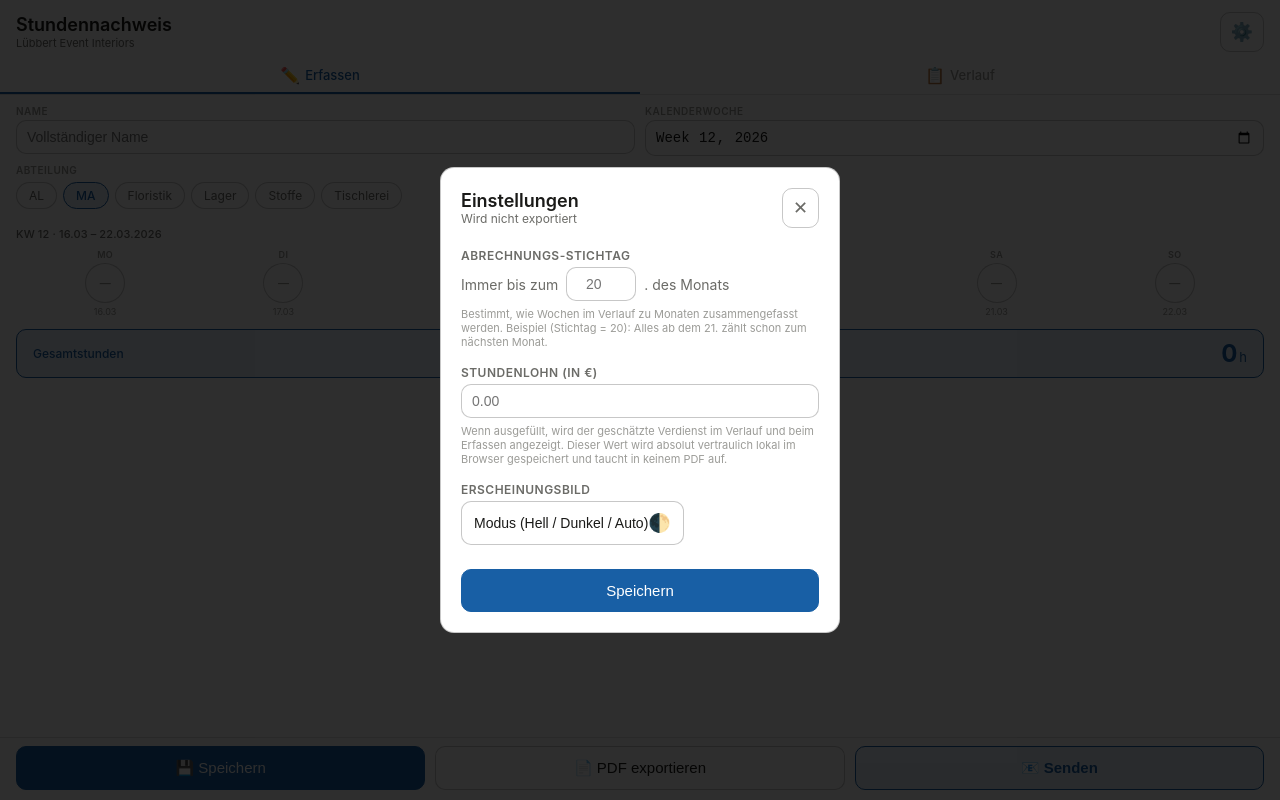
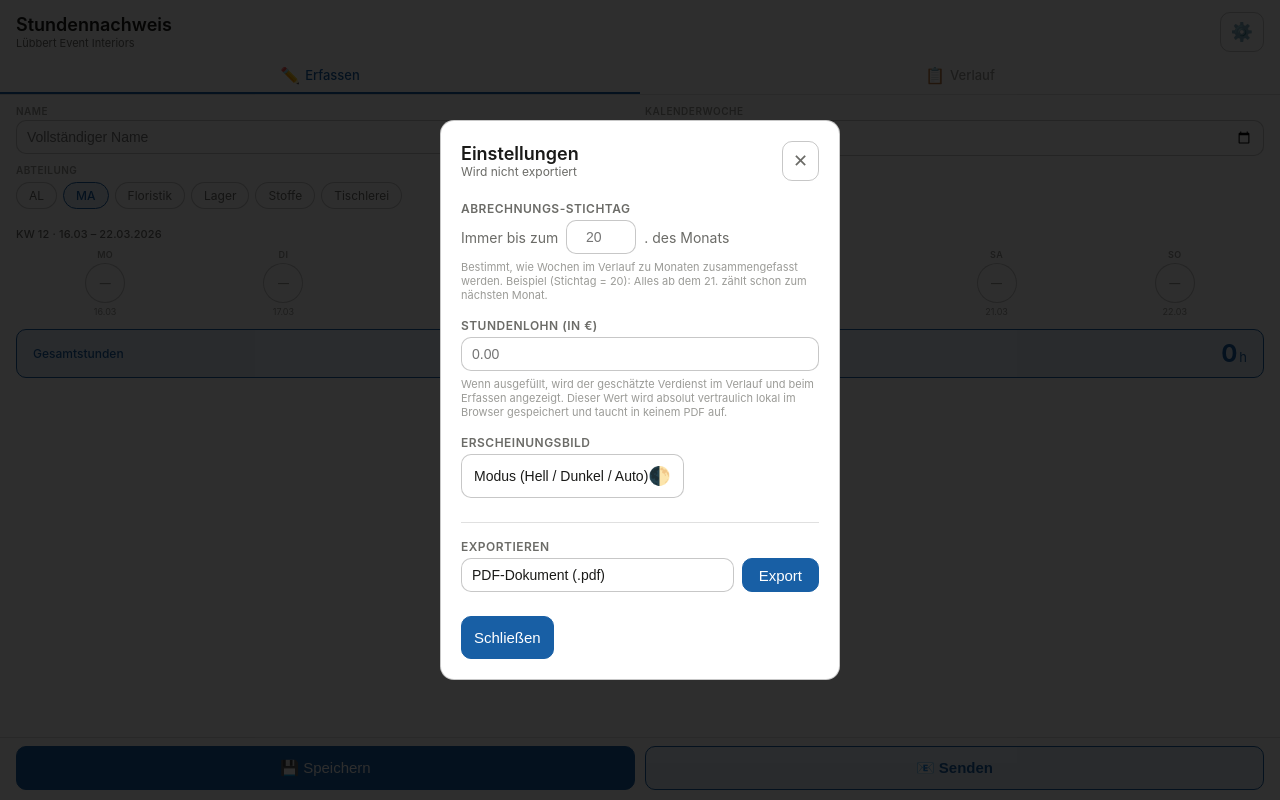
Before and after one commit to TheGp626/Stundenzettel, a plain HTML site: page index.html in a window 1280 px wide. Both pictures are taken after a click on the button "⚙️". Drawn offline with nearby package versions, Linux system fonts and the light colour scheme.

Commit message:
Add files via upload

```diff
--- a/index.html
+++ b/index.html
@@ -181,7 +181,7 @@
       line-height: 1
     }
 
-    /* ── META SECTION (name / week / dept) ── */
+    /* ── META SECTION ── */
     .meta-section {
       padding: 10px 16px 8px;
       flex-shrink: 0
@@ -448,13 +448,7 @@
       font-weight: 600
     }
 
-    .history-page-sub {
-      font-size: 13px;
-      color: var(--text2);
-      margin-top: 2px
-    }
-
-    /* ── FORM ELEMENTS (shift inputs) ── */
+    /* ── FORM ELEMENTS ── */
     .field {
       margin-bottom: 10px
     }
@@ -884,14 +878,13 @@
       touch-action: none
     }
 
-    .sig-actions {
-      display: flex;
-      gap: 8px;
-      margin-top: 10px
-    }
-
-    .sig-actions .btn {
-      margin: 0
+    /* ── MONSTER CAN ICON ── */
+    .monster-icon {
+      height: 20px;
+      width: auto;
+      vertical-align: middle;
+      margin-left: 4px;
+      border-radius: 2px;
     }
   </style>
 </head>
@@ -923,7 +916,6 @@
     <!-- ══════════ ERFASSEN PAGE ══════════ -->
     <div class="page active" id="page-home">
 
-      <!-- Name · KW · Dept -->
       <div class="meta-section">
         <div class="meta-fields">
           <div class="meta-field">
@@ -946,13 +938,11 @@
         </div>
       </div>
 
-      <!-- Week Strip -->
       <div class="week-strip-section">
         <div class="week-strip-header" id="week-strip-label"></div>
         <div class="week-strip" id="week-strip"></div>
       </div>
 
-      <!-- Total chip -->
       <div class="week-total-chip">
         <span class="wtc-label">Gesamtstunden</span>
         <div>
@@ -961,13 +951,10 @@
         </div>
       </div>
 
-      <!-- Day editor (or empty state) -->
       <div class="day-editor-area" id="day-editor-area"></div>
 
-      <!-- Action buttons -->
       <div class="fab-area">
         <button class="btn primary" onclick="saveWeek()">💾 Speichern</button>
-        <button class="btn" onclick="exportPDF()">📄 PDF exportieren</button>
         <button class="btn send" id="btn-send" onclick="sendToBuchhaltung()">📧 Senden</button>
       </div>
 
@@ -984,7 +971,7 @@
       </div>
     </div>
 
-  </div><!-- /.app -->
+  </div>
 
   <div class="toast" id="toast"></div>
 
@@ -1049,8 +1036,17 @@
           <span class="theme-btn-icon" style="font-size: 18px;">🌓</span>
         </button>
       </div>
+      <div class="field" style="margin-top: 24px; border-top: 0.5px solid var(--border); padding-top: 16px;">
+        <label>Exportieren</label>
+        <div style="display: flex; gap: 8px;">
+          <select id="export-type" class="meta-input" style="flex: 1;">
+            <option value="pdf">PDF-Dokument (.pdf)</option>
+          </select>
+          <button class="btn primary" style="flex: 0 0 auto; width: auto; padding: 0 16px;" onclick="handleSettingsExport()">Export</button>
+        </div>
+      </div>
       <div class="sig-actions" style="margin-top: 24px;">
-        <button class="btn primary" onclick="saveSettingsModal()">Speichern</button>
+        <button class="btn primary" onclick="saveSettingsModal()">Schließen</button>
       </div>
     </div>
   </div>
@@ -1066,9 +1062,7 @@
     // ── DATA STORES ──
     var shiftSigCanvases = {};
     var shiftSigData = {};
-    // shiftValues[dayIdx][shiftIdx] = {von, bis, ort, al, pause}
     var shiftValues = {};
-    // shiftCounts[dayIdx] = number of shifts
     var shiftCounts = {};
     var activeDayIdx = null;
 
@@ -1109,7 +1103,7 @@
       var euros = totalHours * hourlyWage;
       if (monsterMode) {
         var cans = Math.floor(euros / MONSTER_PRICE);
-        return '≈ ' + cans + ' 🥤';
+        return '≈ ' + cans + ' <img src="icons/monsta_can.png" class="monster-icon" alt="Monster Can">';
       }
       return '≈ ' + euros.toFixed(2).replace('.', ',') + ' €';
     }
@@ -1665,6 +1659,13 @@
         renderHistory();
       }
       showToast('Einstellungen gespeichert');
+    }
+
+    function handleSettingsExport() {
+      var type = document.getElementById('export-type').value;
+      if (type === 'pdf') {
+        exportPDF();
+      }
     }
 
     // ── COLLECT DATA ──
```
